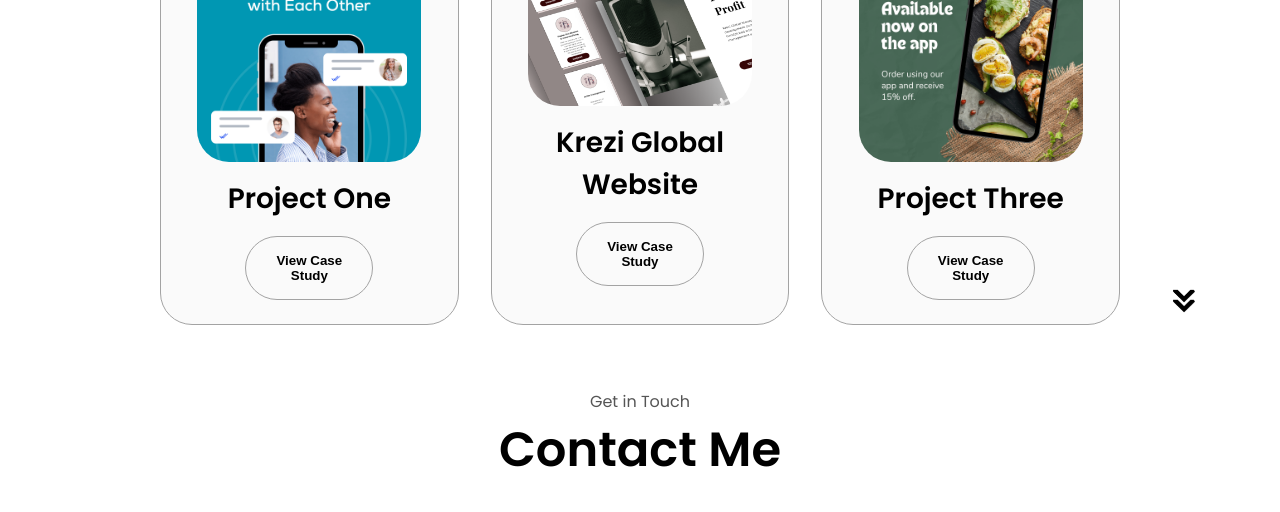
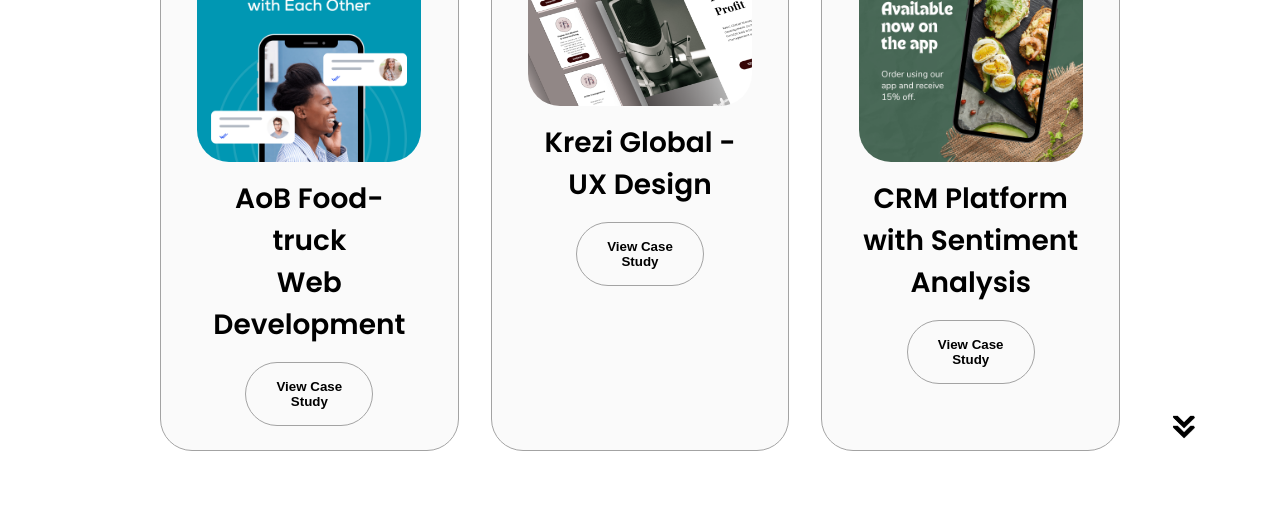
Before and after one commit to AngellaObiero/html-css-js-portfolio, a plain HTML site: page index.html in a window 1280 px wide. Shown: the part 2680-3192 px from the top of the page. Drawn offline with Linux system fonts and the light colour scheme.

Commit message:
linked case study projects

```diff
--- a/index.html
+++ b/index.html
@@ -299,11 +299,11 @@
                 class="project-img"
               />
             </div>
-            <h2 class="experience-sub-title project-title">Project One</h2>
+            <h2 class="experience-sub-title project-title">AoB Food-truck<br/>Web Development</h2>
             <div class="btn-container">
               <button
                 class="btn btn-color-2 project-btn"
-                onclick="location.href='https://github.com/AngellaObiero'"
+                onclick="location.href='https://github.com/AngellaObiero/AoBFoodTruck'"
               >
                 View Case Study
               </button>
@@ -325,7 +325,7 @@
                 class="project-img"
               />
             </div>
-            <h2 class="experience-sub-title project-title">Krezi Global Website</h2>
+            <h2 class="experience-sub-title project-title">Krezi Global - UX Design</h2>
             <div class="btn-container">
               <button
                 class="btn btn-color-2 project-btn"
@@ -351,11 +351,11 @@
                 class="project-img"
               />
             </div>
-            <h2 class="experience-sub-title project-title">Project Three</h2>
+            <h2 class="experience-sub-title project-title">CRM Platform with Sentiment Analysis</h2>
             <div class="btn-container">
               <button
                 class="btn btn-color-2 project-btn"
-                onclick="location.href='https://github.com/AngellaObiero'"
+                onclick="location.href='https://github.com/AngellaObiero/CRM/tree/master'"
               >
                 View Case Study
               </button>
```
Also changed, not shown: assets/Krezi-G-Home-page-display.PNG (added), assets/profile-pic-2.png (deleted).
